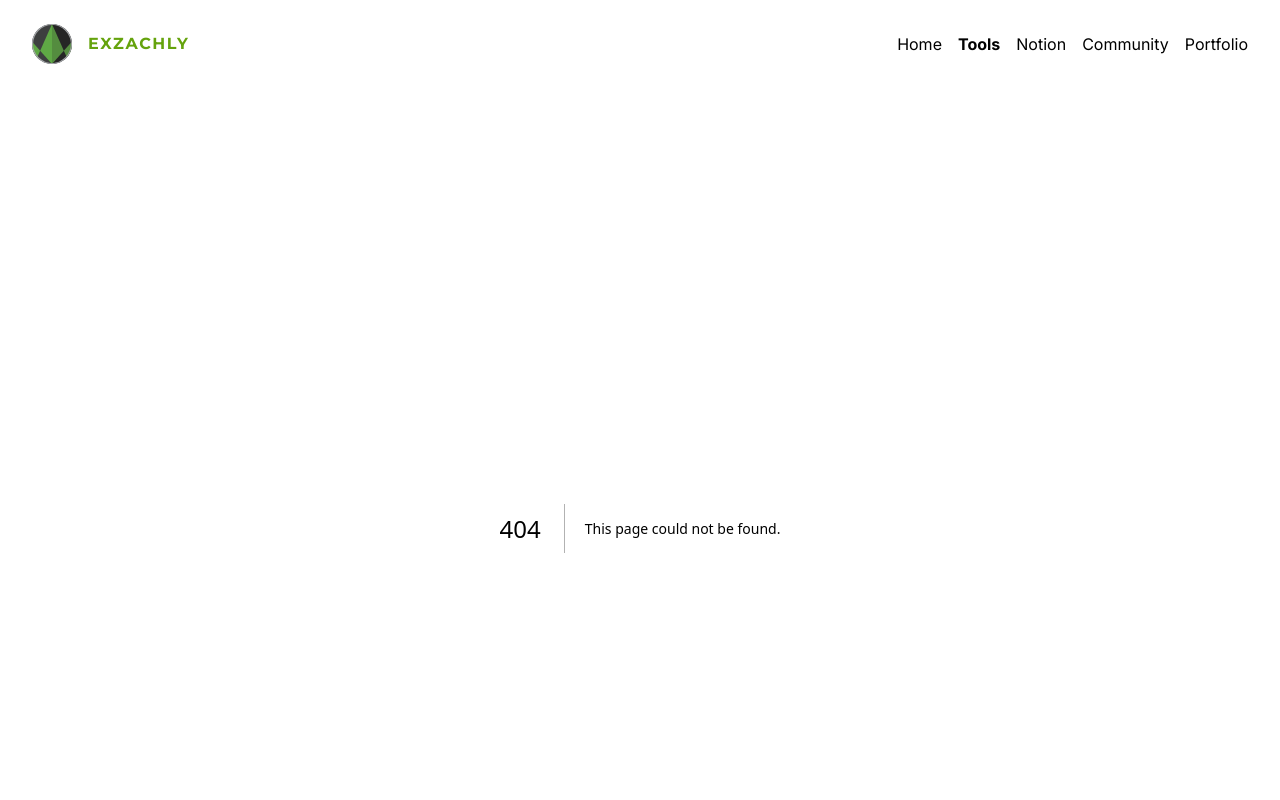
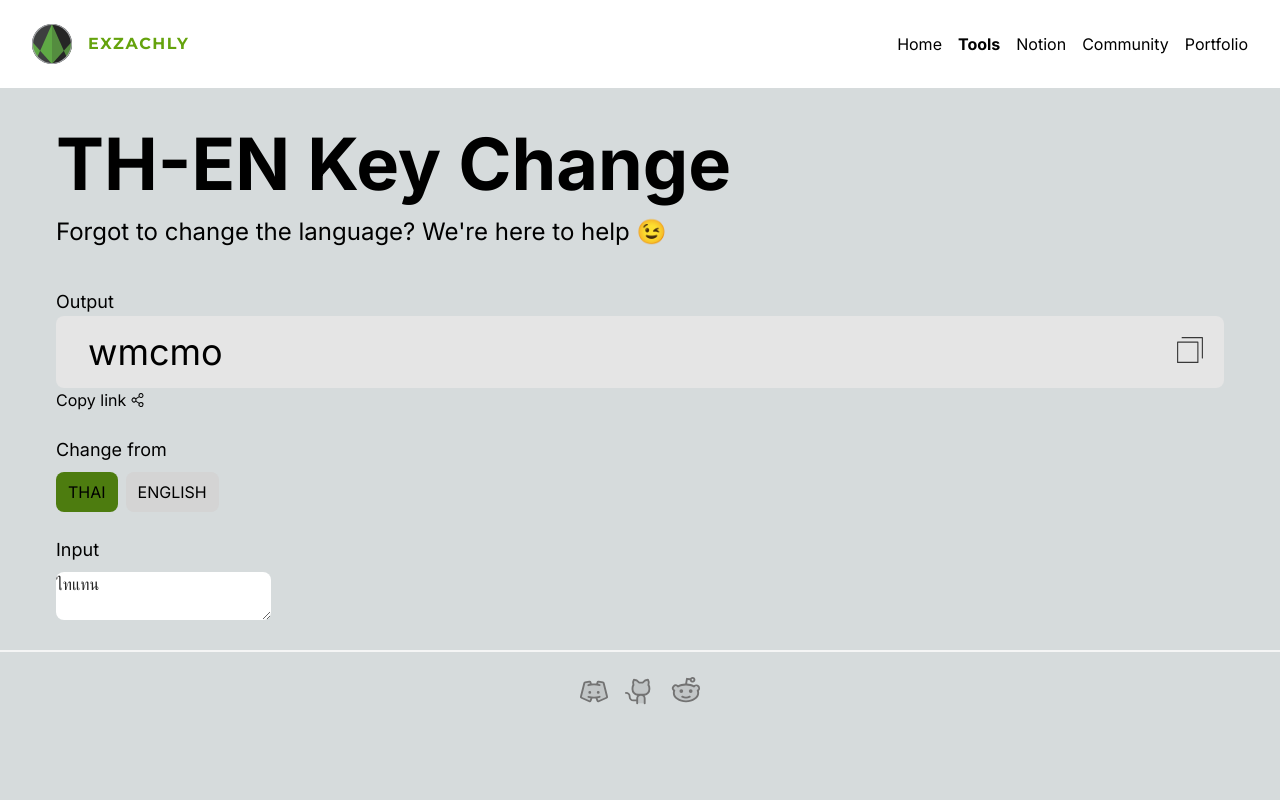
Before and after one commit to wmCmo/exzachly, a Next.js app: page /tools/th-en in a window 1280 px wide. Before the commit this address had no page. Shown: the top 800 px of the page. Built offline with nearby package versions, Linux system fonts and the light colour scheme.

Commit message:
feat: Add th-en key change feature

```diff
--- /dev/null
+++ b/src/app/components/Button.tsx
@@ -0,0 +1,8 @@
+import React from 'react';
+
+export default function Button({ child, from, onclick }: { child: string, from: string; onclick: React.Dispatch<React.SetStateAction<string>>; }) {
+    const code = child.substring(0, 2).toLowerCase();
+    return (
+        <span onClick={() => onclick(code)} className={`${from === code ? "bg-lime-700" : "bg-neutral-300 dark:bg-neutral-900"} py-2 px-3 rounded-lg cursor-pointer`}>{child}</span>
+    );
+}
--- a/src/app/tools/page.tsx
+++ b/src/app/tools/page.tsx
@@ -1,5 +1,6 @@
-import { QrCode, Timer, Selection, Textbox, BookBookmark } from "@phosphor-icons/react/dist/ssr";
+import { QrCode, Timer, Selection, Textbox, BookBookmark, Keyboard } from "@phosphor-icons/react/dist/ssr";
 import Link from "next/link";
+import path from "path";
 
 export default function Tools() {
     const tools = [
@@ -32,6 +33,12 @@ export default function Tools() {
             path: "https://wmcmo.github.io/jisho-slide/",
             desc: "言葉の流れに浸る",
             file: <BookBookmark fill="#383838" weight="thin" className="dark:fill-neutral-500" size='5em' />
+        },
+        {
+            name: "TH-EN Keys",
+            path: "/tools/th-en",
+            desc: "Forgot to change language?",
+            file: <Keyboard fill="#383838" weight="thin" className="dark:fill-neutral-500" size='5em' />
         }
     ];
 
--- /dev/null
+++ b/src/app/tools/th-en/page.tsx
@@ -0,0 +1,93 @@
+'use client';
+import Button from '@/app/components/Button';
+import React, { useCallback, useMemo, useState } from 'react';
+import { CopySimple, CheckCircle, ShareNetwork } from '@phosphor-icons/react/dist/ssr';
+
+export default function Page({ searchParams }: { searchParams: { from?: string; input?: string; }; }) {
+
+    const [from, setFrom] = useState(searchParams.from || "th");
+    const [input, setInput] = useState(searchParams.input || "ไทแทน");
+    const [showCopy, setShowCopy] = useState(true);
+    const [showLinkCopy, setShowLinkCopy] = useState(false);
+
+    const thai = '_ๅ/-ภถุึคตจขชๆไำพะัีรนยบลฟหกดเ้่าสวงฃผปแอิืทมใฝ%+๑๒๓๔ู฿๕๖๗๘๙๐"ฎฑธํ๊ณฯญฐ,ฤฆฏโฌ็๋ษศซ.ฅ()ฉฮฺ์?ฒฬฦ';
+    const eng = '`1234567890-=qwertyuiop[]asdfghjkl;\'\\zxcvbnm,./~!@#$%^&*()_+QWERTYUIOP{}ASDFGHJKL:"|ZXCVBNM<>?';
+
+    const change = useCallback((text: string): string => {
+        if (!text) return "";
+        if (text.length === 1) {
+            if (from === "th") {
+                const index = thai.indexOf(text);
+                if (index === -1) {
+                    return text;
+                }
+                else {
+                    return eng[index];
+                }
+            } else if (from === "en") {
+                const index = eng.indexOf(text);
+                if (index === -1) {
+                    return text;
+                } else {
+                    return thai[index];
+                }
+            }
+        } else {
+            return change(text[0]) + change(text.substring(1));
+        }
+        return "";
+    }, [from]);
+
+    const result = useMemo(() => change(input), [input, change]);
+
+    const handleCopy = () => {
+        navigator.clipboard.writeText(result);
+        setShowCopy(false);
+        setTimeout(() => {
+            setShowCopy(true);
+        }, 1000);
+    };
+
+    const handleChange = (e: { target: { value: string; }; }) => {
+        setInput(e.target.value);
+    };
+
+    const handleLinkCopy = () => {
+        navigator.clipboard.writeText(`https://exzachly.vercel.app/th-en?from=${from}&input=${input}`);
+        setShowLinkCopy(true);
+        setTimeout(() => {
+            setShowLinkCopy(false);
+        }, 2000);
+    };
+
+    return (
+        <div className='relative'>
+            <div className={`font-bold ${showLinkCopy ? 'opacity-100' : 'opacity-0'} transition duration-500 absolute top-0 right-0 dark:bg-neutral-100 dark:text-neutral-800/70 text-center px-4 py-2 rounded-lg`}>
+                Link copied!
+            </div>
+            <h1 className="text-vw leading-none sm:text-7xl font-bold">TH-EN Key Change</h1>
+            <h4 className="text-2xl my-4">Forgot to change the language? We&apos;re here to help 😉</h4>
+            <h5 className='pt-6 text-lg'>Output</h5>
+            <div className='bg-neutral-200 dark:bg-neutral-900 pl-8 py-4 rounded-lg text-4xl flex justify-between pr-4'>
+                <span>{change(input)}</span>
+                <div id="discord" onClick={handleCopy} className="relative z-10 hover:cursor-copy">
+                    <CheckCircle size="1em" color="#a3e365" weight="duotone" id="discord-check" className={`absolute ${showCopy ? 'opacity-0' : 'opacity-100'} transition duration-200`} />
+                    <CopySimple fill="#383838" weight="thin" className={`cursor-copy ${showCopy ? 'opacity-100' : 'opacity-0'} transition duration-200`} size='1em' />
+                </div>
+            </div>
+            <div className='flex items-center gap-1 cursor-pointer' onClick={handleLinkCopy}>
+                <span className='dark:text-neutral-600'>Copy link</span>
+                <ShareNetwork className='dark:fill-neutral-600' />
+            </div>
+
+            <h5 className='pt-6 text-lg mb-2'>Change from</h5>
+            <div className='flex gap-2'>
+                <Button from={from} child={"THAI"} onclick={setFrom} />
+                <Button from={from} child={"ENGLISH"} onclick={setFrom} />
+            </div>
+            <h5 className='pt-6 text-lg mb-2'>Input</h5>
+            <textarea name="text" onChange={handleChange} value={input} className='dark: text-neutral-800 resize rounded-lg'></textarea>
+
+        </div>
+    );
+}
```
